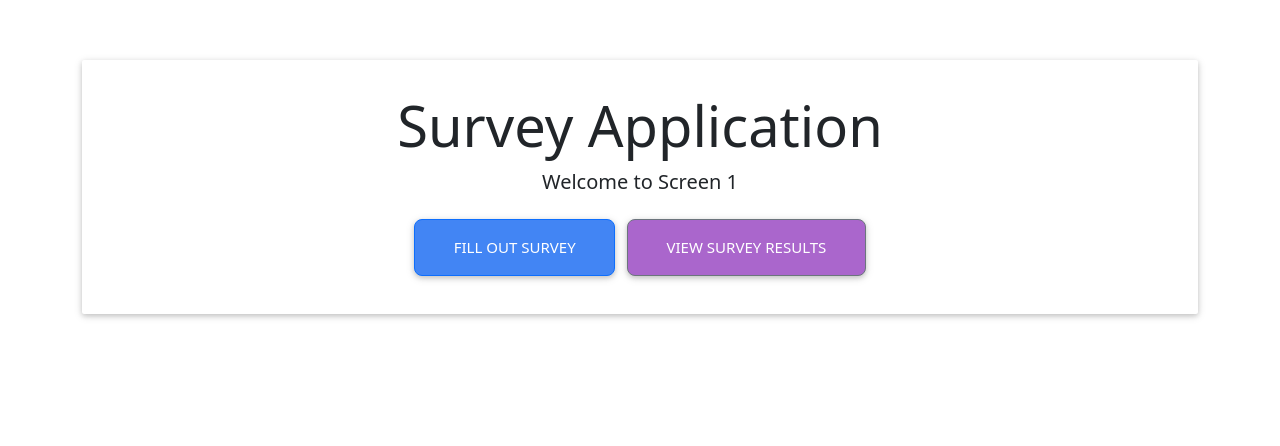
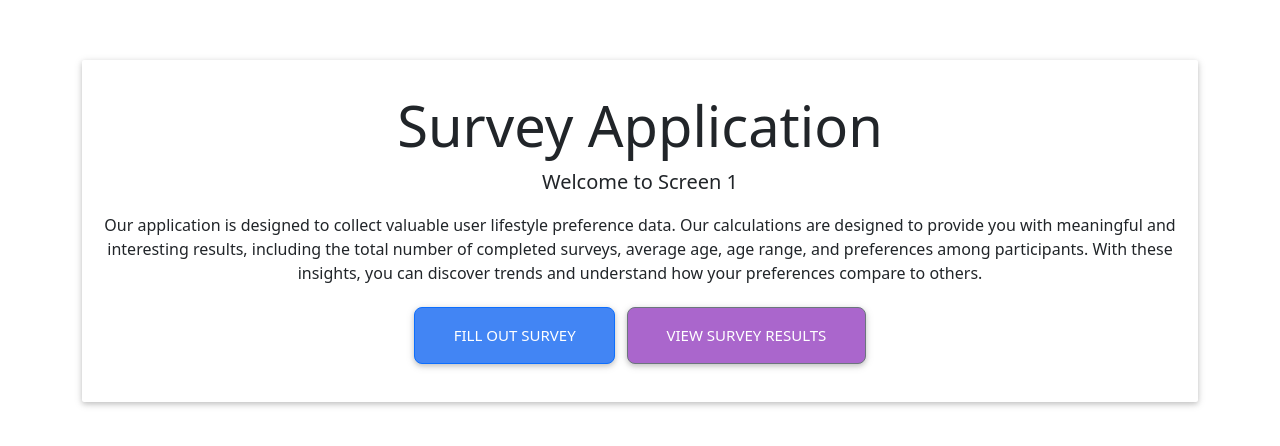
Before and after one commit to mr-vance/survey-application, a React (Create React App) app in the folder survey-application/: page / in a window 1280 px wide. Shown: the top 446 px of the page. Built offline with nearby package versions, Linux system fonts and the light colour scheme.

Commit message:
final commit

```diff
--- a/survey-application/src/components/Screen1.js
+++ b/survey-application/src/components/Screen1.js
@@ -14,7 +14,9 @@ const Screen1 = ({ handleScreenChange }) => {
     <div className="container">
         <div className="jumbotron text-center">
       <h1 className="display-4">Survey Application</h1>
-      <p className="lead">Welcome to Screen 1</p>
+      <p className="lead">Welcome to Screen 1 </p>
+      <p>Our application is designed to collect valuable user lifestyle preference data. Our calculations are designed to provide you with meaningful and interesting results, including the total number of completed surveys, average age, age range, and preferences among participants. With these insights, you can discover trends and understand how your preferences compare to others.</p>
+
       <button className="btn btn-primary btn-lg mr-3" onClick={handleFillSurvey}>Fill out survey</button>
       <button className="btn btn-secondary btn-lg" onClick={handleViewResults}>View survey results</button>
     </div>
```
